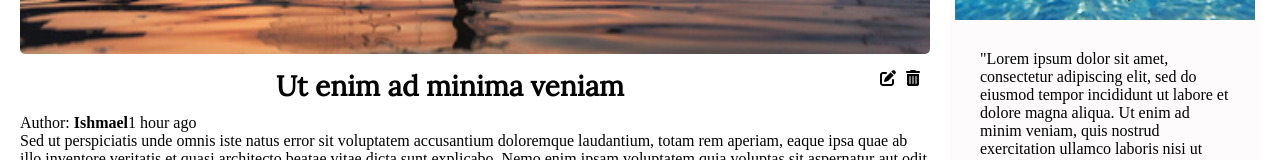
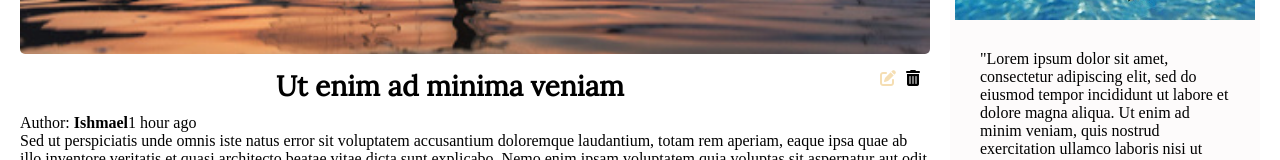
Before and after one commit to EvMad/react-frontend-sandbox, a React (Create React App) app: page / in a window 1280 px wide. Shown: the part 316-476 px from the top of the page. Built offline with nearby package versions, Linux system fonts and the light colour scheme.

Commit message:
.singlePostIcon:first-child {color: wheat;}

```diff
--- a/src/components/singlePost/singlePost.css
+++ b/src/components/singlePost/singlePost.css
@@ -30,3 +30,7 @@
     margin-left: 10px;
     cursor: pointer;
 }
+
+.singlePostIcon:first-child {
+    color: wheat;
+}
```
